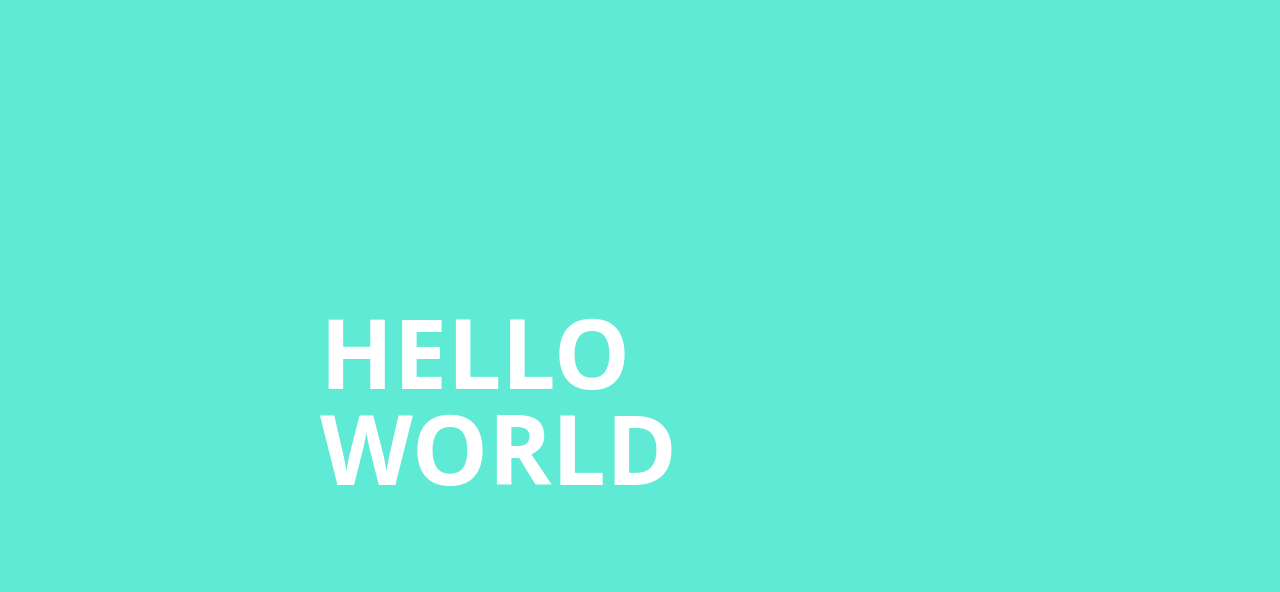
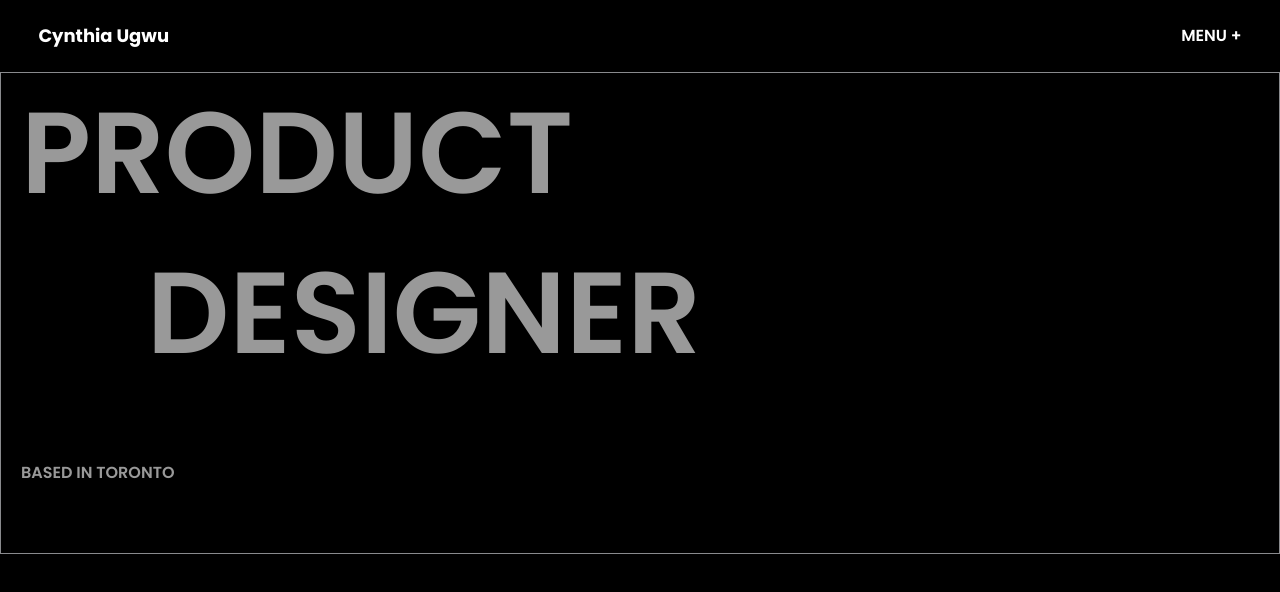
Before and after one commit to devwithfarshi/Cynthia-Ugwu, a website built with Vite: page index.html in a window 1280 px wide. Built offline with nearby package versions, Linux system fonts and the light colour scheme.

Commit message:
hero part start

```diff
--- a/css/input.css
+++ b/css/input.css
@@ -1,22 +1,16 @@
+@import url("https://fonts.googleapis.com/css2?family=Poppins:ital,wght@0,100;0,200;0,300;0,400;0,500;0,600;0,700;0,800;0,900;1,100;1,200;1,300;1,400;1,500;1,600;1,700;1,800;1,900&display=swap");
 @tailwind base;
 @tailwind components;
 @tailwind utilities;
 
-@font-face {
-  font-family: GeneralSansMedium;
-  src: url("../assets/fonts/GeneralSans-Medium.otf");
-  font-weight: 500;
-}
-@font-face {
-  font-family: GeneralSansRegular;
-  src: url("../assets/fonts/GeneralSans-Regular.otf");
-}
-
+/*
+font-family: "Poppins", sans-serif;
+*/
 @layer {
   html {
     @apply scroll-smooth w-full;
   }
   body {
-    @apply bg-teal-300 w-full text-white;
+    @apply font-poppins w-full text-white;
   }
 }
--- a/index.html
+++ b/index.html
@@ -9,11 +9,24 @@
   </head>
   <body>
     <div id="app">
-      <h3
-        class="font-bold absolute top-1/2 left-1/2 -translate-x-1/2 -translate-y-1/2 text-8xl uppercase"
-      >
-        Hello world
-      </h3>
+      <section id="hero" class="h-screen w-full bg-black">
+        <nav
+          id="nav"
+          class="flex items-center justify-between px-[3vw] py-6 text-base font-semibold"
+        >
+          <a href="/" class="text-[18px] font-bold">Cynthia Ugwu</a>
+          <div>
+            <h6 class="uppercase cursor-pointer">Menu +</h6>
+          </div>
+        </nav>
+        <div
+          class="uppercase font-semibold opacity-60 ps-5 [&_h1]:text-[9vw] border leading-[10em]"
+        >
+          <h1>PRODUCT</h1>
+          <h1 class="ml-[10%]">DESIGNER</h1>
+          <h5>BASED IN TORONTO</h5>
+        </div>
+      </section>
     </div>
   </body>
 </html>
--- a/tailwind.config.js
+++ b/tailwind.config.js
@@ -6,6 +6,7 @@ export default {
       fontFamily: {
         generalRegular: ["GeneralSansRegular"],
         generalMedium: ["GeneralSansMedium"],
+        poppins: ["Poppins", "sans-serif"],
       },
     },
   },
```
Also changed, not shown: assets/fonts/GeneralSans-Medium.otf (deleted), assets/fonts/GeneralSans-Regular.otf (deleted), assets/images/hudu.png (added), assets/images/ixperience.png (added), assets/images/plug.png (added), css/dist/output.css.
